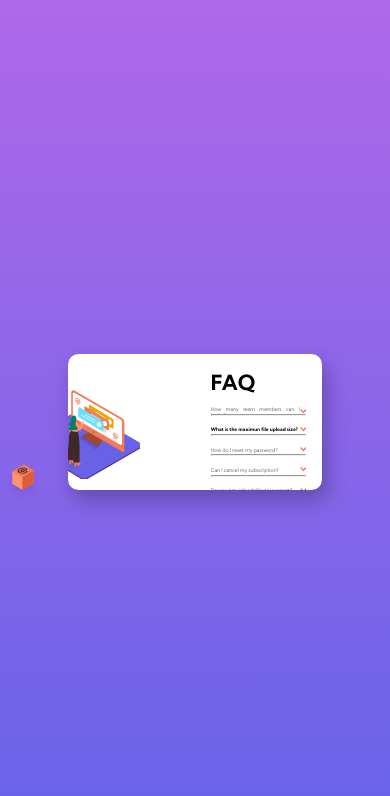
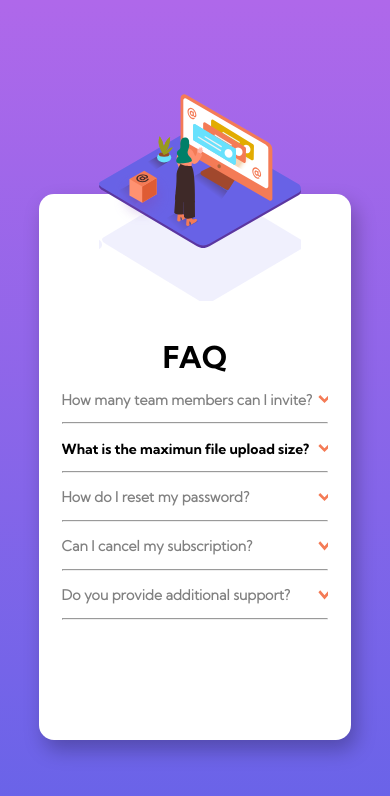
Before and after one commit to MiguelPositive/faq-accordion-card-main, a plain HTML site: page index.html in a window 390 px wide. Drawn offline with nearby package versions, Linux system fonts and the light colour scheme.

Commit message:
termine el diseño responsivo

```diff
--- a/index.css
+++ b/index.css
@@ -106,6 +106,8 @@ strong {
 
   top: clamp(2.5rem, 4.5rem, 3.5rem);
   left: clamp(-4.2rem, -14.2rem, -9.2rem);
+
+  z-index: 1;
 }
 
 .arrow {
@@ -114,6 +116,22 @@ strong {
 
   background-image: url("./images/icon-arrow-down.svg");
   background-size: cover;
+}
+
+.bg-1 {
+  position: absolute;
+
+  width: calc(30vw + 0.5em);
+  height: calc(34.5vw + 0.5em);
+
+  background-image: url("./images/bg-pattern-desktop.svg");
+  background-size: 180%;
+  background-position: left -20rem top -12rem;
+
+  top: 0rem;
+  left: 0rem;
+
+  z-index: 0;
 }
 
 main::after {
@@ -130,9 +148,286 @@ main::after {
 
   top: 10.5rem;
   left: -6.5rem;
+
+  z-index: 2;
 }
 
 summary:hover,
 strong:hover {
   color: #f47b56;
 }
+
+@media (max-width: 1280px) {
+  * {
+    font-size: calc(0.77vw + 0.5em);
+  }
+
+  h1 {
+    margin-top: 2rem;
+  }
+
+  details {
+    height: clamp(4vw, 7vw, 5vw);
+  }
+
+  .container {
+    width: clamp(60vw, 75vw, 70vw);
+    height: clamp(28vw, 53vw, 43vw);
+  }
+
+  .logo-image {
+    top: clamp(5rem, 7rem, 6rem);
+    left: clamp(-3.5rem, -13.5rem, -8.5rem);
+  }
+
+  .bg-1 {
+    height: calc(42vw + 0.5em);
+
+    background-position: left -16.5rem top -8rem;
+  }
+
+  main::after {
+    top: 11.5rem;
+    left: -5.2rem;
+  }
+}
+
+@media (max-width: 1090px) {
+  .bg-1 {
+    background-position: left -16rem top -8rem;
+  }
+}
+
+@media (max-width: 1000px) {
+  .bg-1 {
+    background-position: left -15.5rem top -8rem;
+  }
+}
+
+@media (max-width: 960px) {
+  .bg-1 {
+    background-position: left -15rem top -8rem;
+  }
+}
+
+@media (max-width: 900px) {
+  * {
+    font-size: calc(0.9vw + 0.5em);
+  }
+
+  h1 {
+    text-align: center;
+  }
+
+  details {
+    height: clamp(5vw, 7vw, 6vw);
+  }
+
+  .container {
+    overflow: initial;
+
+    margin-top: calc(8em + 8vw);
+    margin-bottom: calc(3em + 3vw);
+
+    grid-template-columns: 1fr;
+    grid-template-rows: 1fr 1fr;
+
+    width: clamp(60vw, 75vw, 70vw);
+    height: clamp(50vw, 70vw, 60vw);
+  }
+
+  .logo-image {
+    width: calc(33.4vw + 0.5em);
+    height: calc(25.33vw + 0.5em);
+
+    background-size: contain;
+
+    top: -8.5rem;
+    left: 10rem;
+    right: 10rem;
+  }
+
+  .bg-1 {
+    background-image: url("./images/bg-pattern-mobile.svg");
+
+    width: calc(32.2vw + 0.5em);
+    height: calc(15.2vw + 0.5em);
+    background-size: contain;
+    background-position: left 0.2rem top 1rem;
+
+    top: 11.5rem;
+    left: 10rem;
+  }
+
+  main::after {
+    top: 10.66rem;
+    left: 10rem;
+  }
+}
+
+@media (max-width: 800px) {
+  * {
+    font-size: calc(1vw + 0.5em);
+  }
+
+  details {
+    height: clamp(6vw, 10vw, 8vw);
+  }
+
+  .container {
+    height: clamp(65vw, 85vw, 75vw);
+  }
+
+  .logo-image {
+    background-size: contain;
+
+    top: -8rem;
+    left: 9rem;
+    right: 9rem;
+  }
+
+  .bg-1 {
+    top: 12rem;
+    left: 9rem;
+  }
+
+  main::after {
+    top: 10rem;
+    left: 9.5rem;
+  }
+}
+
+@media (max-width: 740px) {
+  main::after {
+    top: 9rem;
+    left: 10rem;
+  }
+}
+
+@media (max-width: 700px) {
+  * {
+    font-size: calc(1.1vw + 0.5em);
+  }
+
+  .container {
+    height: clamp(67vw, 87vw, 77vw);
+  }
+
+  .logo-image {
+    background-size: contain;
+
+    top: -7rem;
+    left: 8rem;
+    right: 8rem;
+  }
+
+  .bg-1 {
+    top: 12rem;
+    left: 8rem;
+  }
+
+  main::after {
+    top: 9.5rem;
+    left: 8.5rem;
+  }
+}
+
+@media (max-width: 600px) {
+  * {
+    font-size: calc(1.2vw + 0.5em);
+  }
+
+  .container {
+    height: clamp(70vw, 90vw, 80vw);
+  }
+
+  .logo-image {
+    background-size: contain;
+
+    top: -6.5rem;
+    left: 7rem;
+    right: 8rem;
+  }
+
+  .bg-1 {
+    top: 11rem;
+    left: 7rem;
+  }
+
+  main::after {
+    top: 9rem;
+    left: 7.5rem;
+  }
+}
+
+@media (max-width: 560px) {
+  main::after {
+    top: 8.5rem;
+    left: 7.5rem;
+  }
+}
+
+@media (max-width: 530px) {
+  main::after {
+    top: 8rem;
+    left: 7.5rem;
+  }
+}
+
+@media (max-width: 500px) {
+  * {
+    font-size: calc(1.8vw + 0.5em);
+  }
+
+  details {
+    height: clamp(10vw, 14vw, 12vw);
+  }
+
+  .container {
+    width: clamp(70vw, 85vw, 80vw);
+    height: clamp(130vw, 150vw, 140vw);
+
+    grid-template-rows: 0.2fr 1fr;
+  }
+
+  .logo-image {
+    width: calc(50vw + 0.5em);
+    height: calc(37.7vw + 0.5em);
+
+    background-size: cover;
+
+    top: -6.7rem;
+    left: 4rem;
+    right: 4rem;
+  }
+
+  .bg-1 {
+    width: calc(50vw + 0.5em);
+    height: calc(24vw + 0.5em);
+
+    top: 10rem;
+    left: 4rem;
+  }
+
+  main::after {
+    top: 9.5rem;
+    left: 5rem;
+
+    width: calc(14vw + 0.5em);
+    height: calc(12.5vw + 0.5em);
+  }
+}
+
+@media (max-width: 420px) {
+  main::after {
+    top: 8rem;
+    left: 5rem;
+  }
+}
+
+@media (max-width: 370px) {
+  main::after {
+    top: 7rem;
+    left: 5rem;
+  }
+}
--- a/index.html
+++ b/index.html
@@ -100,6 +100,8 @@
           <hr />
         </section>
       </div>
+
+      <div class="bg-1"></div>
     </main>
     <script src="index.js"></script>
   </body>
```
